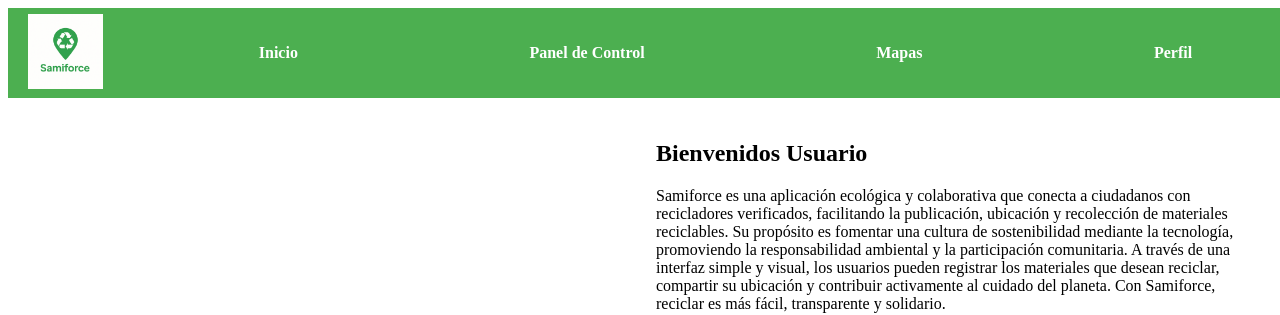
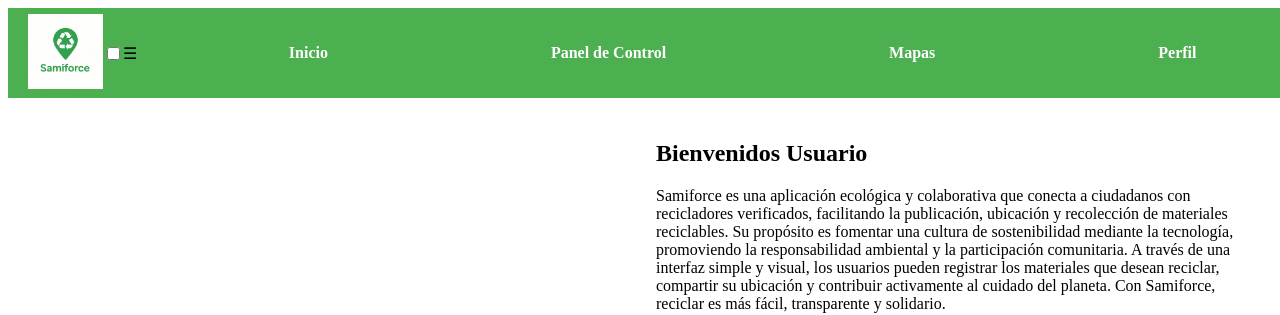
Before and after one commit to SudarioJ/dd1, a website: page home1.html in a window 1280 px wide. Shown: the top 315 px of the page. Drawn offline with Linux system fonts and the light colour scheme.

Commit message:
Add menu toggle for navigation

```diff
--- a/home1.html
+++ b/home1.html
@@ -14,6 +14,10 @@
       <a href="" class="logo">
         <img height="75" width="75" src="Image/logo nuevo.png" alt="" />
       </a>
+      <input type="checkbox" id="menu-toggle" class="menu-toggle">
+      <label for="menu-toggle" class="hamburger">
+  ☰
+</label>
       <ul class="Menu-horizontal">
         <li><a href="">Inicio</a></li>
         <li>
```
